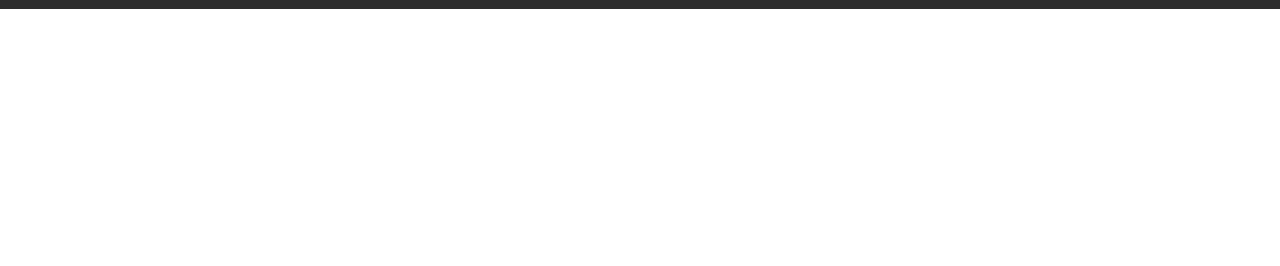
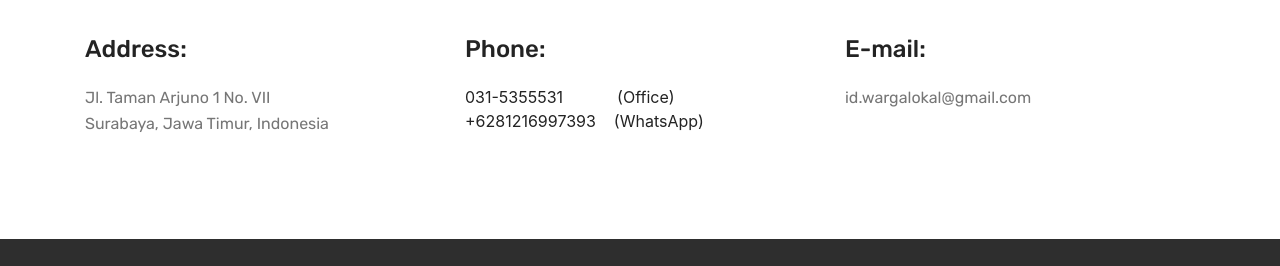
Before and after one commit to achwin/wargalokal, a plain HTML site: page orangdalam.html in a window 1280 px wide. Shown: the part 1181-1447 px from the top of the page. Before the commit the page ends 1190 px from the top, so only its background shows below. Drawn offline with Linux system fonts and the light colour scheme; files whose address does not match are found by name.

Commit message:
create github pages

```diff
--- a/assets/mobirise/css/mbr-additional.css
+++ b/assets/mobirise/css/mbr-additional.css
@@ -3174,6 +3174,19 @@ body {
   transition: 0.2s background ease-in-out;
   background: linear-gradient(to left, #554346, #45505b) !important;
 }
+.cid-rwEM6SogV1 {
+  padding-top: 90px;
+  padding-bottom: 90px;
+  background-color: #ffffff;
+}
+.cid-rwEM6SogV1 .mbr-text {
+  color: #767676;
+  margin: 0;
+  padding-top: 1.5rem;
+}
+.cid-rwEM6SogV1 div.b {
+  padding-top: 2rem;
+}
 .cid-rp1YZEEy45 .navbar {
   padding: .5rem 0;
   background: #2e2e2e;
--- a/orangdalam.html
+++ b/orangdalam.html
@@ -65,7 +65,7 @@
     </nav>
 </section>
 
-<section class="engine"><a href="https://mobirise.info/d">free website maker</a></section><section class="services1 cid-rwElYuATkd" id="services1-z">
+<section class="engine"><a href="https://mobirise.info/j">website templates</a></section><section class="services1 cid-rwElYuATkd" id="services1-z">
     <!---->
 
     <!---->
@@ -153,6 +153,56 @@
 
 </section>
 
+<section class="mbr-section contacts2 cid-rwEM6SogV1" id="contacts2-p">
+    <!---->
+
+    <!---->
+    <!--Overlay-->
+
+    <!--Container-->
+    <div class="container">
+        <div class="row">
+            <!--Titles-->
+            <div class="title col-12">
+                <h2 class="align-left mbr-fonts-style display-1">
+                    Contact Us</h2>
+
+            </div>
+            <div class="col-12">
+                <div class="row justify-content-center">
+                    <div class="col-12 col-md-4">
+                        <div class="b b-adress">
+                            <h5 class="align-left mbr-fonts-style m-0 display-5">
+                                Address:
+                            </h5>
+                            <p class="mbr-text align-left mbr-fonts-style display-7">Jl. Taman Arjuno 1 No. VII
+<br>Surabaya, Jawa Timur, Indonesia</p>
+                        </div>
+                    </div>
+                    <div class="col-12 col-md-4">
+                        <div class="b b-phone">
+                            <h5 class="align-left mbr-fonts-style m-0 display-5">
+                                Phone:
+                            </h5>
+                            <p class="mbr-text align-left mbr-fonts-style display-7"></p><p>
+                                031-5355531 &nbsp;&nbsp;&nbsp;&nbsp;&nbsp;&nbsp;&nbsp;&nbsp;&nbsp; &nbsp;(Office)<br>+6281216997393&nbsp; &nbsp; (WhatsApp)</p><p></p>
+                        </div>
+                    </div>
+                    <div class="col-12 col-md-4">
+                        <div class="b b-mail">
+                            <h5 class="align-left mbr-fonts-style m-0 display-5">
+                                E-mail:
+                            </h5>
+                            <p class="mbr-text align-left mbr-fonts-style display-7">
+                                id.wargalokal@gmail.com</p>
+                        </div>
+                    </div>
+                </div>
+            </div>
+        </div>
+    </div>
+</section>
+
 <section once="footers" class="cid-rp2XDBipWZ" id="footer7-y">
 
 
```
Also changed, not shown: artikel.html (+1 -1 lines), index.html (+2 -2 lines), 1 other file.
